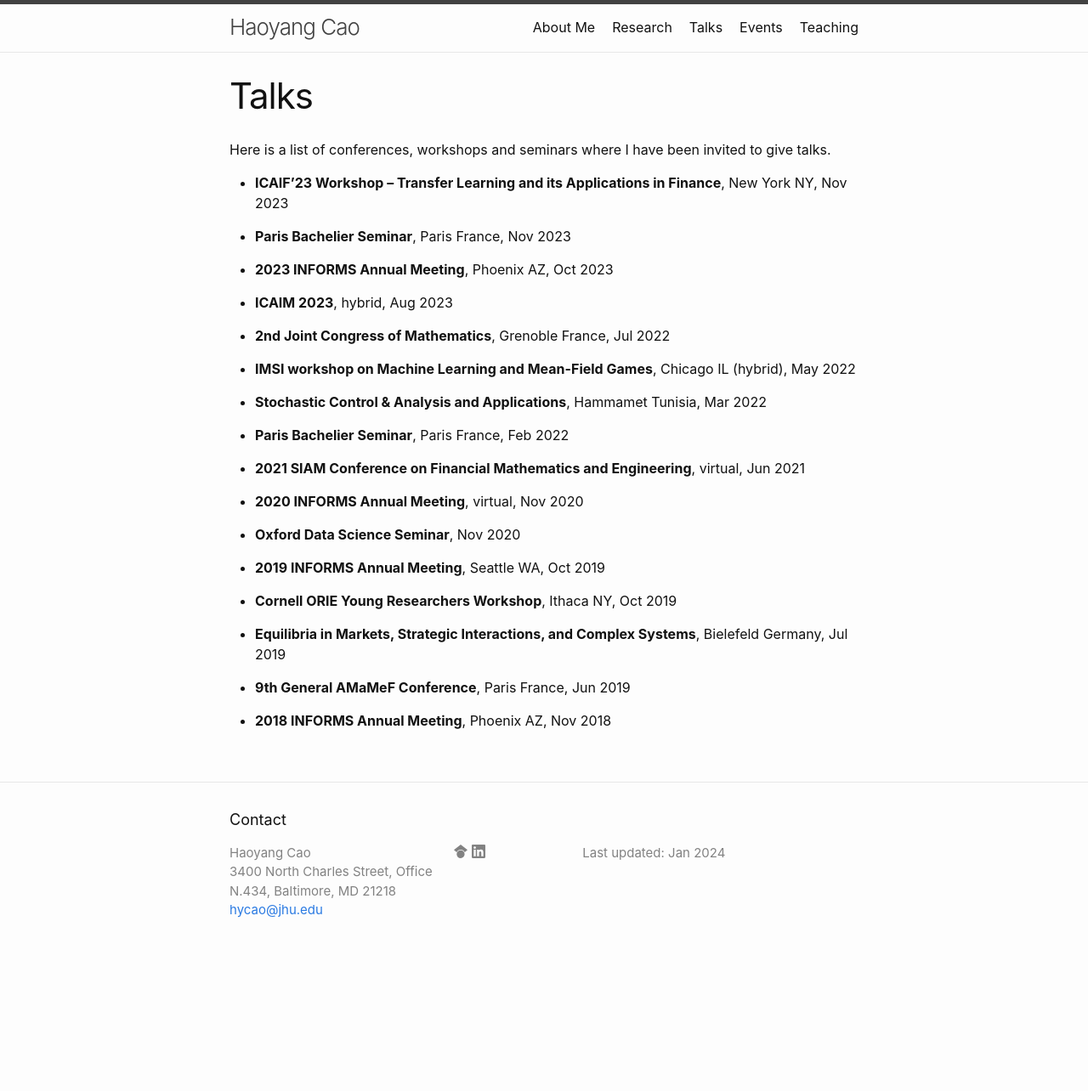
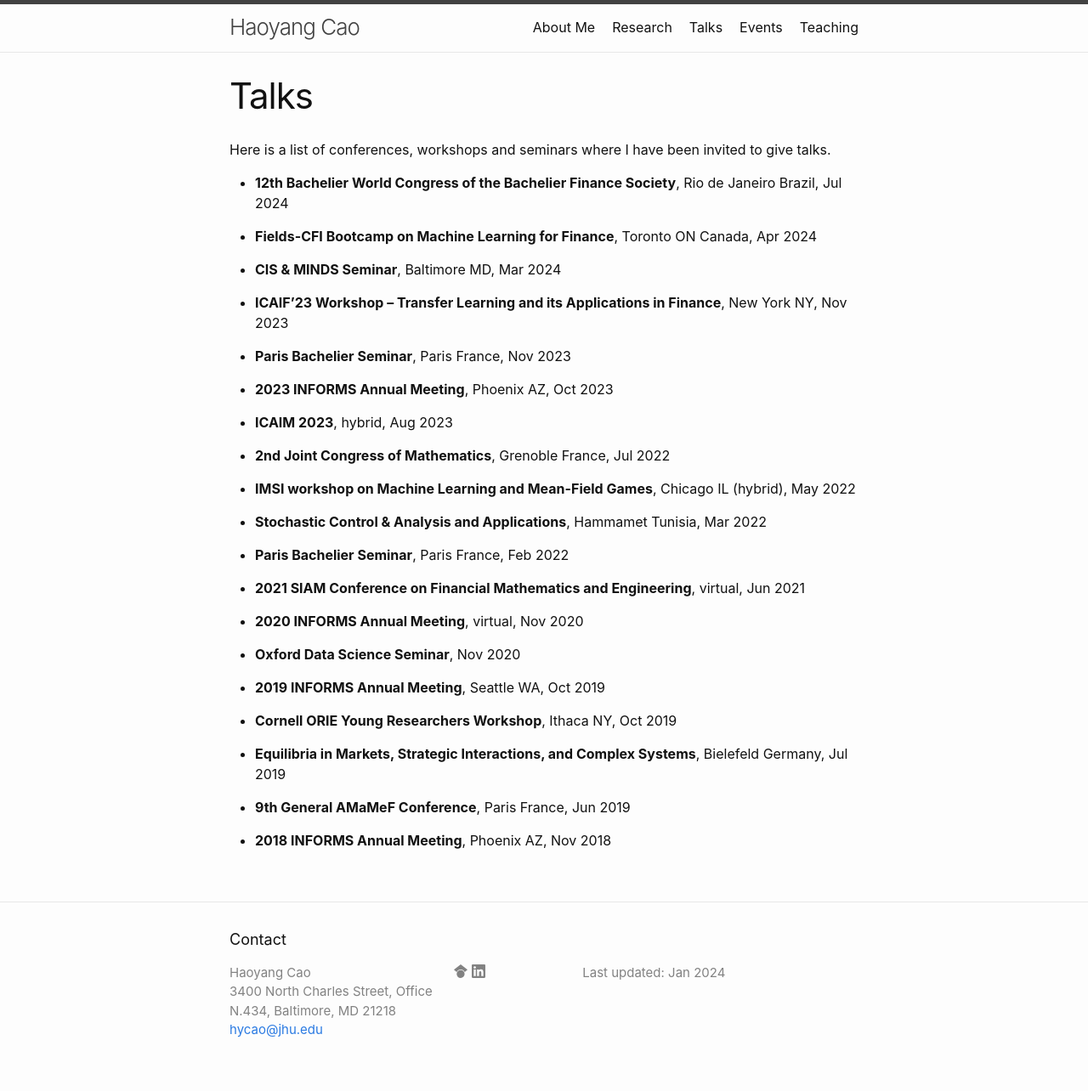
Before and after one commit to Haoyang-Cao/Haoyang-Cao.github.io, a Jekyll site: the page built from docs/j02_talks.markdown, in a window 1280 px wide. Shown: the whole page at 85% size. Built offline with Jekyll 4.4.1, drawn with Linux system fonts in a browser that asks for light colours; before the commit the page ends 1143 px from its top, so only the background shows below that.

Commit message:
Update j02_talks.markdown

```diff
--- a/docs/j02_talks.markdown
+++ b/docs/j02_talks.markdown
@@ -5,6 +5,12 @@ permalink: /talks/
 ---
 
 Here is a list of conferences, workshops and seminars where I have been invited to give talks.
+
+- **12th Bachelier World Congress of the Bachelier Finance Society**, Rio de Janeiro Brazil, Jul 2024
+
+- **Fields-CFI Bootcamp on Machine Learning for Finance**, Toronto ON Canada, Apr 2024
+
+- **CIS & MINDS Seminar**, Baltimore MD, Mar 2024
 
 - **ICAIF’23 Workshop – Transfer Learning and its Applications in Finance**, New York NY, Nov 2023
 
```
